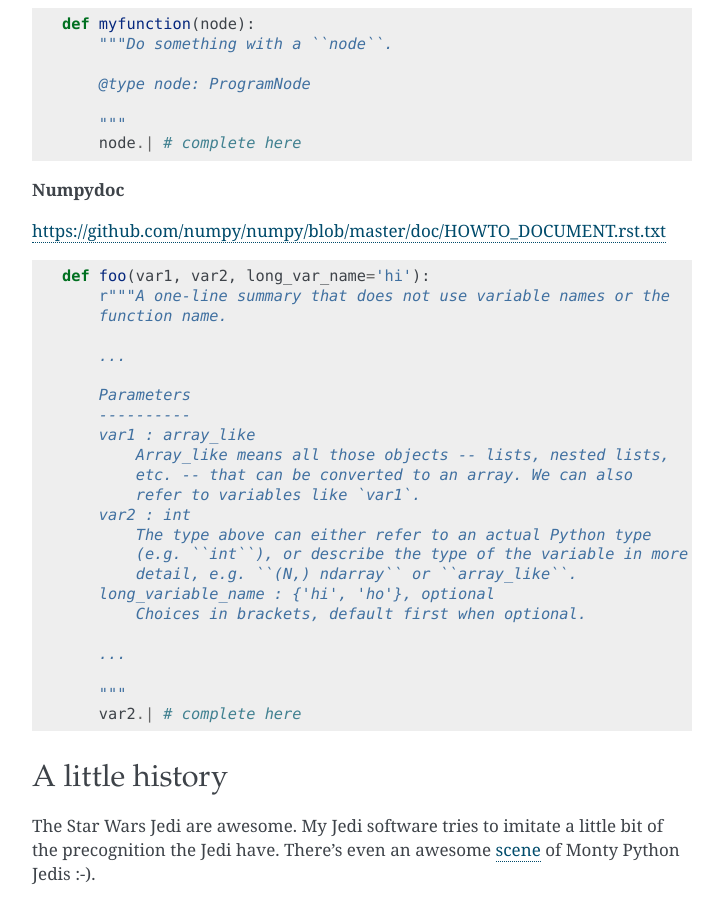
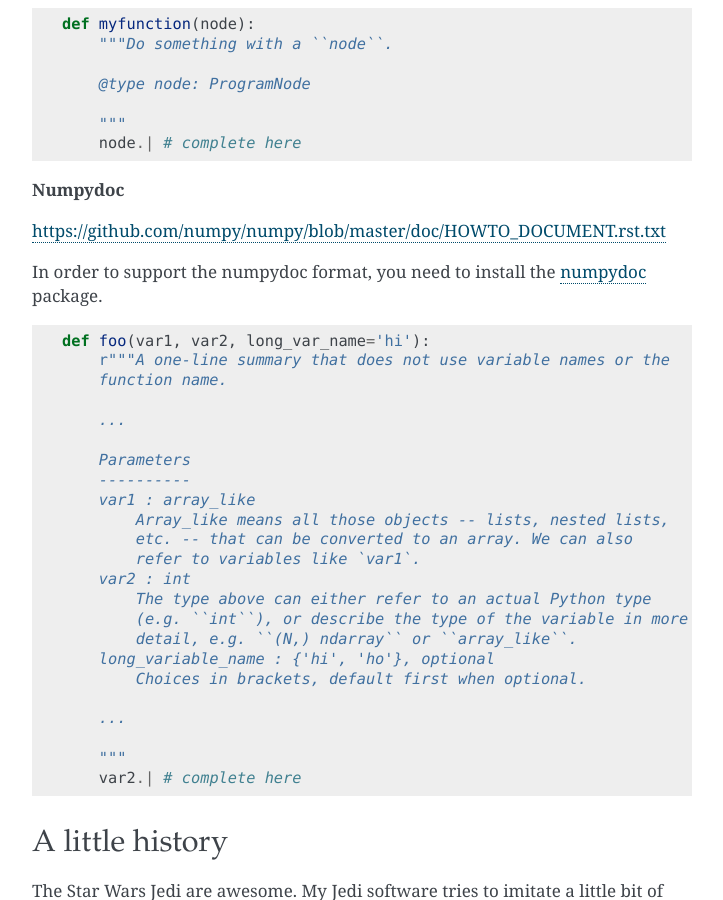
Before and after one commit to davidhalter/jedi, a Sphinx documentation site: the page built from docs/docs/features.rst, in a window 1280 px wide and 900 px high, scrolled down 2705 px. Shown: the whole window, without its empty margins (388-1111 px from the left). Built offline with Sphinx 7.4.7, drawn with Linux system fonts in a browser that asks for light colours; the version number is read from the project's files by our own code.

Commit message:
Added note about numpydoc package
Refs #450.

```diff
--- a/docs/docs/features.rst
+++ b/docs/docs/features.rst
@@ -146,6 +146,9 @@ http://epydoc.sourceforge.net/manual-fields.html
 
 https://github.com/numpy/numpy/blob/master/doc/HOWTO_DOCUMENT.rst.txt
 
+In order to support the numpydoc format, you need to install the `numpydoc
+<https://pypi.python.org/pypi/numpydoc>`__ package.
+
 ::
 
     def foo(var1, var2, long_var_name='hi'):
```
